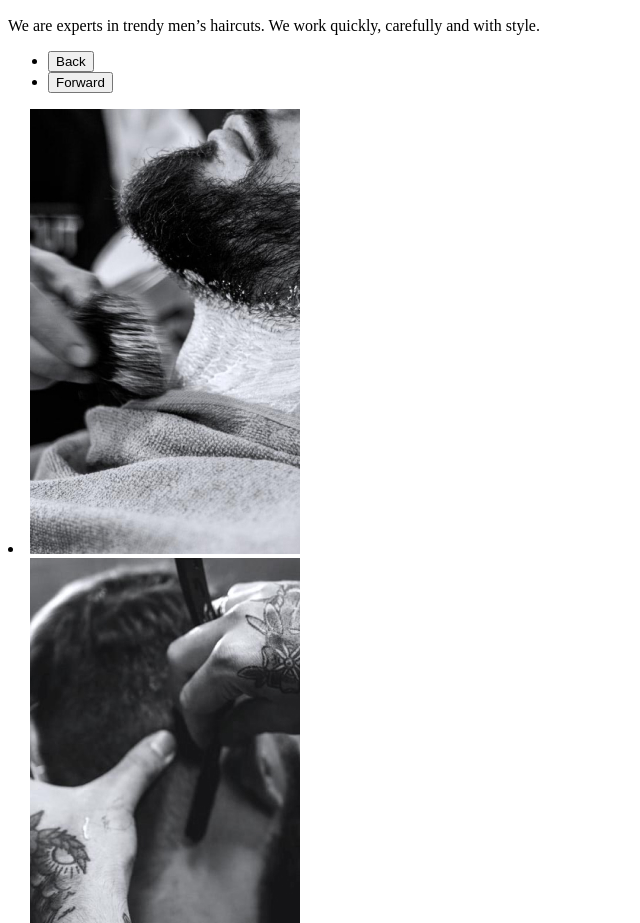
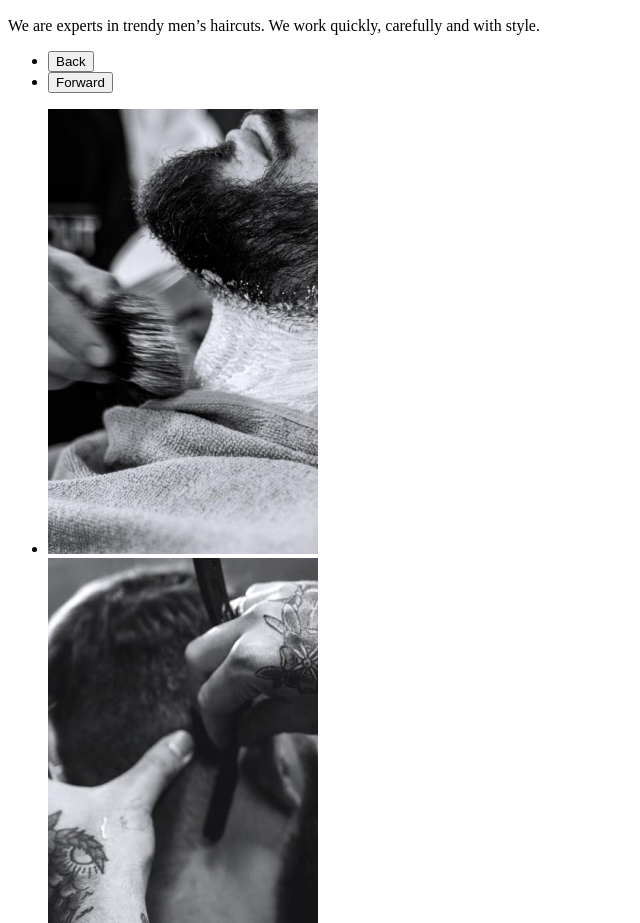
Before and after one commit to Dimentiy88/BS, a plain HTML site: page index.html in a window 1280 px wide. Shown: the part 349-1272 px from the top of the page, without its empty margins (0-640 px from the left). Drawn offline with Linux system fonts and the light colour scheme.

Commit message:
update index.html

```diff
--- a/index.html
+++ b/index.html
@@ -17,6 +17,7 @@
       sizes="96x96"
     />
   </head>
+
   <body>
     <!-- Header section -->
     <header>
@@ -86,9 +87,24 @@
       </section>
       <!-- About section -->
       <section id="about">
-        <li><img src="./images/about/img-1.jpg" alt="Beard trim" width="270" height="445" /></li>
-        <li><img src="./images/about/img-2.jpg" alt="Straight razor shave" width="270" height="445" /></li>
-      </ul>
+        <ul>
+          <li>
+            <img
+              src="./images/about/img-1.jpg"
+              alt="Beard trim"
+              width="270"
+              height="445"
+            />
+          </li>
+          <li>
+            <img
+              src="./images/about/img-2.jpg"
+              alt="Straight razor shave"
+              width="270"
+              height="445"
+            />
+          </li>
+        </ul>
         <p>About</p>
         <h2>Best Barbershop in your city</h2>
         <p>
@@ -101,7 +117,6 @@
           same wave" with clients. Therefore, we are always ready to improve
           everyone who comes to us!
         </p>
-        <ul>
 
         <button type="button">Online-booking</button>
       </section>
```
